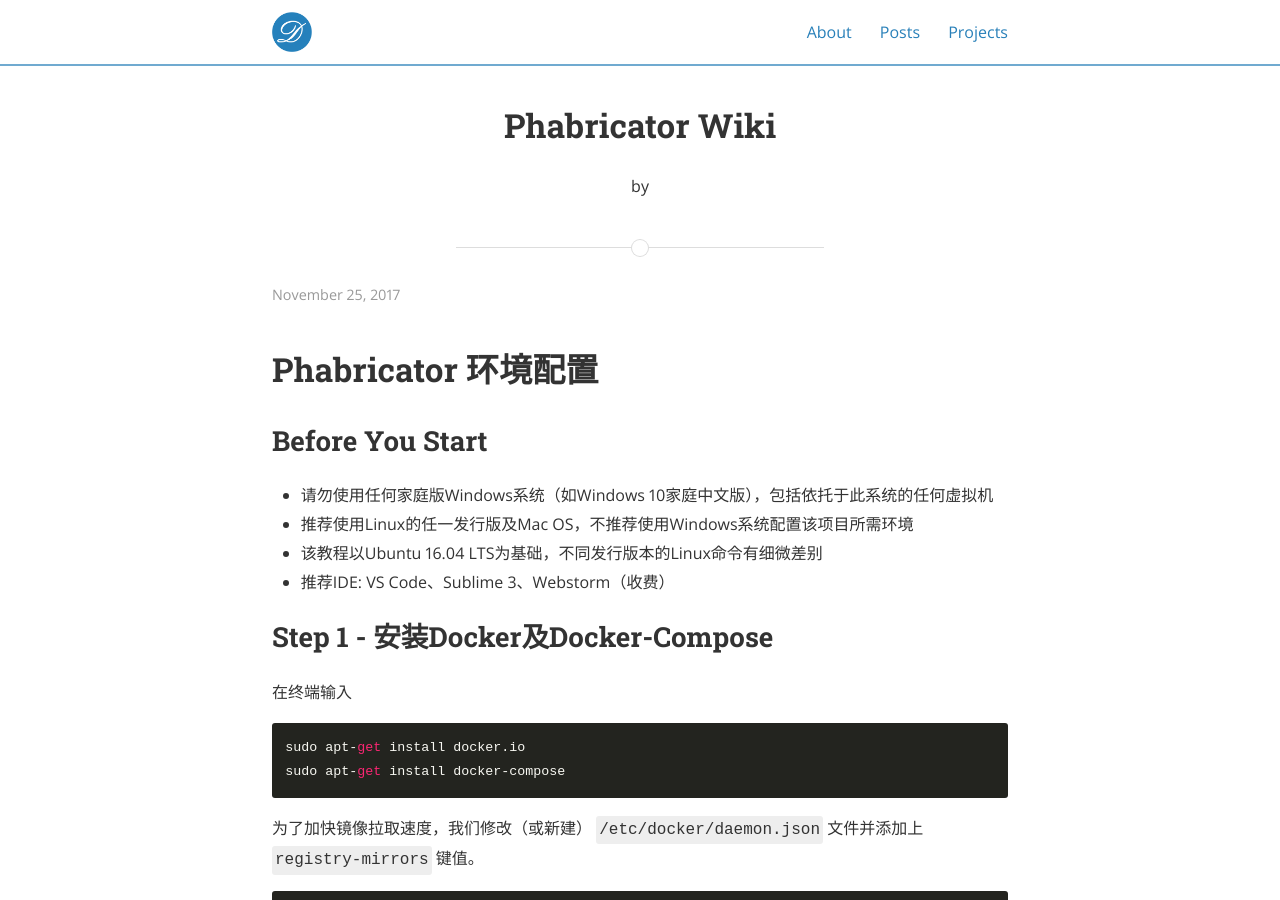
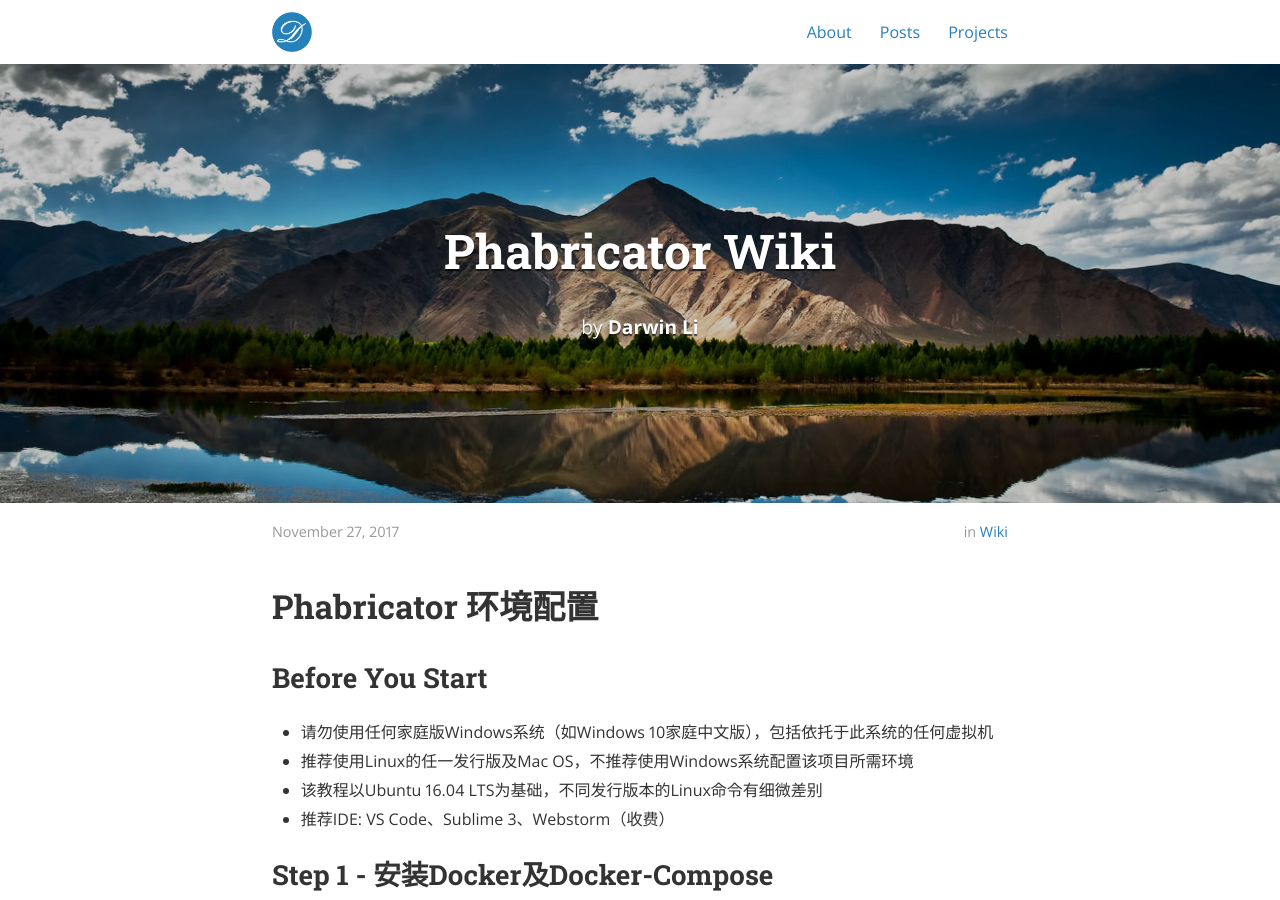
Before and after one commit to cyli2014/cyli2014.github.io, a Jekyll site: the page built from _posts/2017-11-25-phabricator-wiki.markdown, in a window 1280 px wide and 900 px high. Built offline with Jekyll 4.4.1, drawn with Linux system fonts in a browser that asks for light colours; nearby versions of some CDN libraries; our own code applies the rules of GitHub Pages for plain Markdown files.

Commit message:
Modified phabricator wiki.

````diff
--- a/_posts/2017-11-25-phabricator-wiki.markdown
+++ b/_posts/2017-11-25-phabricator-wiki.markdown
@@ -1,3 +1,13 @@
+---
+layout: post
+title:  "Phabricator Wiki"
+date:   2017-11-27 10:57:59
+author: Darwin Li
+categories: Wiki
+tags:	Phabricator
+cover:  "/assets/welcome.jpg"
+---
+
 # Phabricator 环境配置
 
 ## Before You Start
@@ -40,7 +50,7 @@
 sudo docker pull mysql:5.7.14
 ```
 
-### Step 3 - 下载工程所需代码
+## Step 3 - 下载工程所需代码
 
 * Facebook Phabricator源代码
 
@@ -60,7 +70,7 @@
 git clone --recursive http://gitlab.sjtudoit.com/glory/phabricator
 ```
 
-### Step 4 - 配置 `docker-compose.yml`文件
+## Step 4 - 配置 `docker-compose.yml`文件
 
 假设docker-compose脚本（Code #2）的存储路径为 `/home/username/phabricator2/phabricator` 。打开Code #2中的 `docker-compose.yml` 文件。
 
@@ -124,7 +134,7 @@
 
 并停滞不动时，表明工作正常。
 
-### Step 5 - 安装配置nginx
+## Step 5 - 安装配置nginx
 
 在终端输入
 
@@ -184,7 +194,7 @@
 sudo nginx -s reload
 ```
 
-### Step 6 - 安装配置RVM
+## Step 6 - 安装配置RVM
 
 在终端输入
 
@@ -201,7 +211,7 @@
 
 测试RVM是否正常安装。
 
-### Step 7 - 安装配置Ruby
+## Step 7 - 安装配置Ruby
 
 在终端输入
 
@@ -250,6 +260,6 @@
 
 即可。
 
-Step 8 - Test Your Environment
+## Step 8 - Test Your Environment
 
 To be continued.
````
